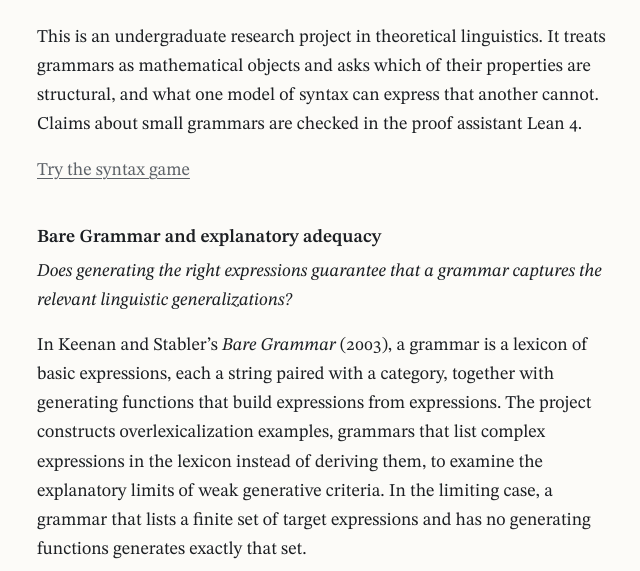
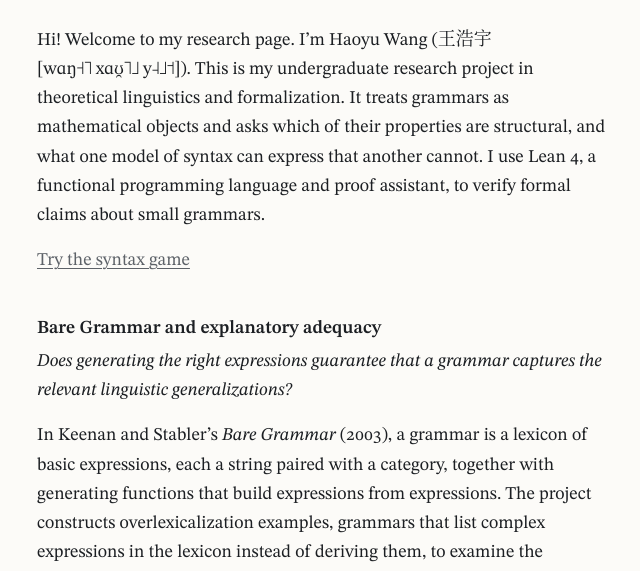
Before and after one commit to scpsyche123/syntax-game-v2-demo, a plain HTML site: page docs/index.html in a window 1280 px wide. Shown: the part 202-773 px from the top of the page, without its empty margins (315-955 px from the left). Drawn offline with Linux system fonts and the light colour scheme.

Commit message:
Homepage: add a short self-introduction
Name with Chinese characters and an IPA transcription with Chao tone
letters; the Lean sentence now says what Lean is. The STIX Two Text
subsets gain IPA Extensions, spacing modifier letters (tone letters)
and combining diacritics so the transcription renders in the page font.

Co-Authored-By: Claude Opus 5.5 <noreply@anthropic.com>
Claude-Session: https://claude.ai/code/session_011dLtHpKbY9qeF13MFmpbrB

```diff
--- a/docs/index.html
+++ b/docs/index.html
@@ -46,6 +46,8 @@
   pre { margin: 0 0 1rem; font-size: 0.9rem; line-height: 1.5; overflow-x: auto; }
   sub { font-size: 0.72em; line-height: 0; }
   .nowrap { white-space: nowrap; }
+  .ipa { white-space: nowrap; font-variant-numeric: normal; }
+  :lang(zh) { font-family: "Songti SC", "Songti TC", "Noto Serif CJK SC", "Source Han Serif SC", "SimSun", "STIX Two Text", serif; }
   footer { margin-top: 3rem; font-size: 0.9rem; }
   @media print { body { background: #fff; font-size: 11pt; } main { padding-top: 0; } }
 </style>
@@ -55,9 +57,7 @@
 
 <h1>Formalization of Syntactic Theory</h1>
 <p class="subtitle">Investigating grammatical structure, invariance, and the expressive limits of syntactic models through formal methods.</p>
-<!-- Author line, if wanted: <p>Name, Affiliation</p> -->
-
-<p>This is an undergraduate research project in theoretical linguistics. It treats grammars as mathematical objects and asks which of their properties are structural, and what one model of syntax can express that another cannot. Claims about small grammars are checked in the proof assistant Lean&nbsp;4.</p>
+<p>Hi! Welcome to my research page. I’m Haoyu Wang (<span lang="zh">王浩宇</span> <span class="ipa">[wɑŋ˧˥ xɑʊ̯˥˩ y˨˩˦]</span>). This is my undergraduate research project in theoretical linguistics and formalization. It treats grammars as mathematical objects and asks which of their properties are structural, and what one model of syntax can express that another cannot. I use Lean&nbsp;4, a functional programming language and proof assistant, to verify formal claims about small grammars.</p>
 <p class="muted"><a href="game/">Try the syntax game</a></p>
 
 <h2>Bare Grammar and explanatory adequacy</h2>
```
Also changed, not shown: docs/assets/fonts/stix-two-text-italic.woff2, docs/assets/fonts/stix-two-text.woff2, 1 other file.
